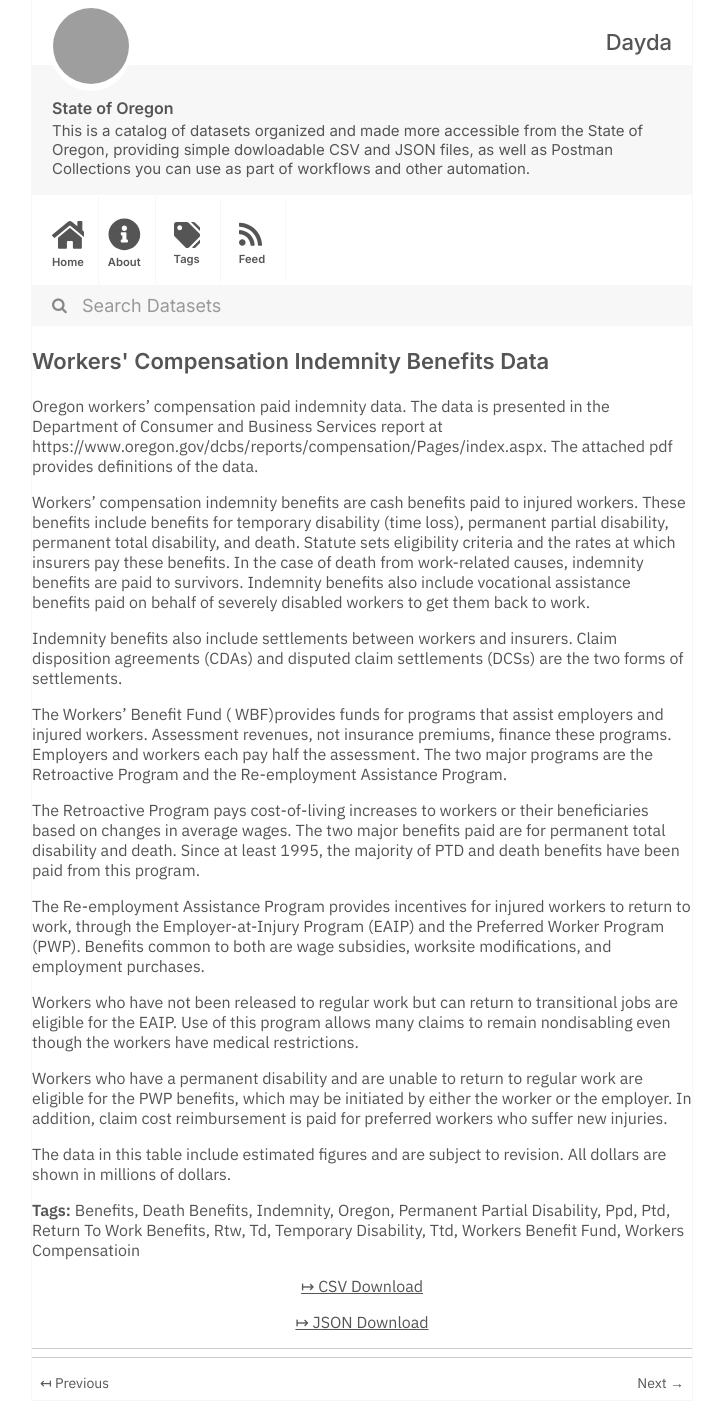
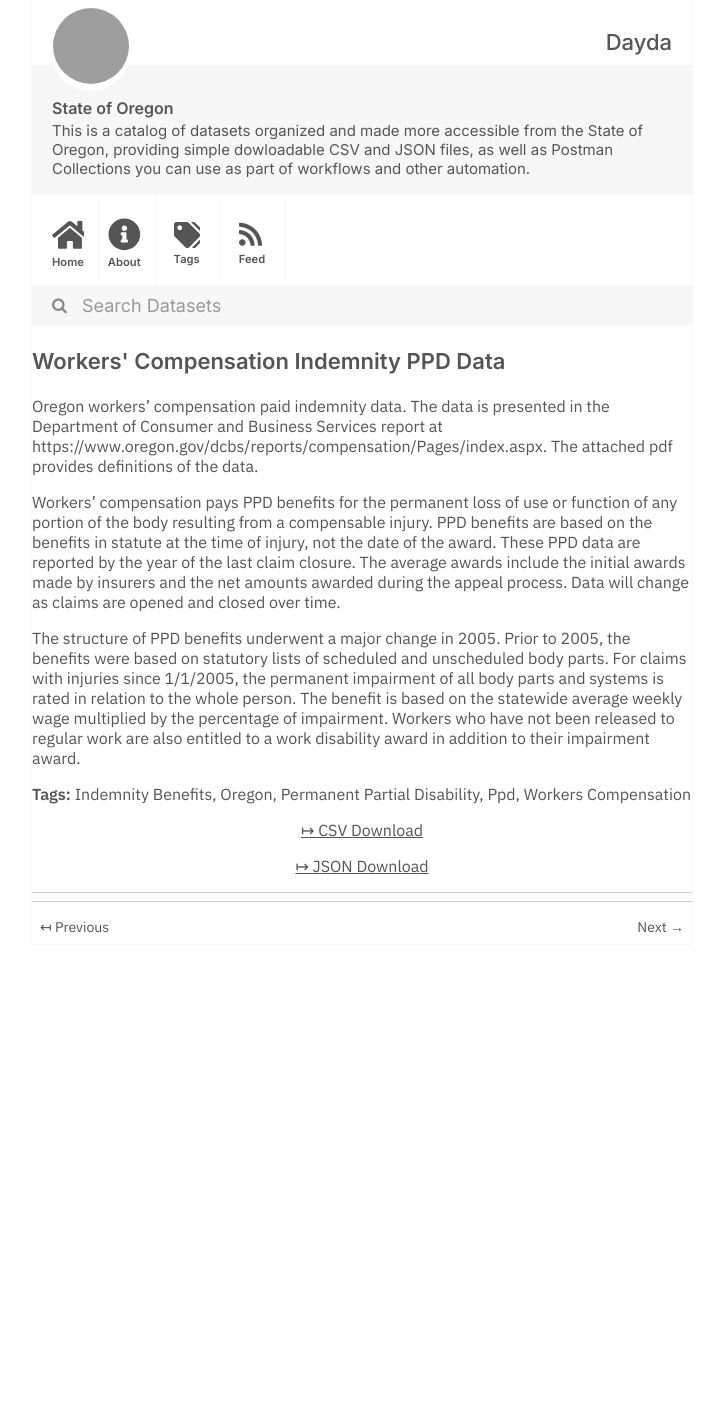
Before and after one commit to dayda-entities/state-of-oregon, a Jekyll site: the page built from _posts/2020-11-10-workers'-compensation-indemnit.md, in a window 1280 px wide. Shown: the whole page, without its empty margins (278-1000 px from the left). Built offline with Jekyll 4.4.1, drawn with Linux system fonts in a browser that asks for light colours; after the commit the page ends 945 px from its top, so only the background shows below that; grey boxes are pictures that could not be loaded.

Commit message:
Publish Data

```diff
--- a/_posts/2020-11-10-workers'-compensation-indemnit.md
+++ b/_posts/2020-11-10-workers'-compensation-indemnit.md
@@ -1,45 +1,24 @@
 ---
-title: Workers' Compensation Indemnity Benefits Data
-created: '2020-11-10T17:22:19.766695'
-modified: '2020-11-10T17:22:19.766709'
+title: Workers' Compensation Indemnity PPD Data
+created: '2020-11-10T17:22:54.415873'
+modified: '2020-11-10T17:22:54.415884'
 state: active
 type: dataset
 tags:
-  - Benefits
-  - Death Benefits
-  - Indemnity
+  - Indemnity Benefits
   - Oregon
   - Permanent Partial Disability
   - Ppd
-  - Ptd
-  - Return To Work Benefits
-  - Rtw
-  - Td
-  - Temporary Disability
-  - Ttd
-  - Workers Benefit Fund
-  - Workers Compensatioin
+  - Workers Compensation
 groups:
   - Local Government
-csv_url: 'https://data.oregon.gov/api/views/c9vf-3hni/rows.csv?accessType=DOWNLOAD'
-json_url: 'https://data.oregon.gov/api/views/c9vf-3hni/rows.json?accessType=DOWNLOAD'
+csv_url: 'https://data.oregon.gov/api/views/q9aa-cbyu/rows.csv?accessType=DOWNLOAD'
+json_url: 'https://data.oregon.gov/api/views/q9aa-cbyu/rows.json?accessType=DOWNLOAD'
 layout: post
 
 ---
 Oregon workers' compensation paid indemnity data. The data is presented in the Department of Consumer and Business Services report at https://www.oregon.gov/dcbs/reports/compensation/Pages/index.aspx. The attached pdf provides definitions of the data.
 
-Workers’ compensation indemnity benefits are cash benefits paid to injured workers. These benefits include benefits for temporary disability (time loss), permanent partial disability, permanent total disability, and death. Statute sets eligibility criteria and the rates at which insurers pay these benefits. In the case of death from work-related causes, indemnity benefits are paid to survivors. Indemnity benefits also include vocational assistance benefits paid on behalf of severely disabled workers to get them back to work.
+Workers’ compensation pays PPD benefits for the permanent loss of use or function of any portion of the body resulting from a compensable injury. PPD benefits are based on the benefits in statute at the time of injury, not the date of the award. These PPD data are reported by the year of the last claim closure. The average awards include the initial awards made by insurers and the net amounts awarded during the appeal process. Data will change as claims are opened and closed over time.
 
-Indemnity benefits also include settlements between workers and insurers. Claim disposition agreements (CDAs) and disputed claim settlements (DCSs) are the two forms of settlements.
-
-The Workers' Benefit Fund ( WBF)provides funds for programs that assist employers and injured workers. Assessment revenues, not insurance premiums, finance these programs. Employers and workers each pay half the assessment. The two major programs are the Retroactive Program and the Re-employment Assistance Program.
-
-The Retroactive Program pays cost-of-living increases to workers or their beneficiaries based on changes in average wages. The two major benefits paid are for permanent total disability and death. Since at least 1995, the majority of PTD and death benefits have been paid from this program.
-
-The Re-employment Assistance Program provides incentives for injured workers to return to work, through the Employer-at-Injury Program (EAIP) and the Preferred Worker Program (PWP). Benefits common to both are wage subsidies, worksite modifications, and employment purchases.
-
-Workers who have not been released to regular work but can return to transitional jobs are eligible for the EAIP. Use of this program allows many claims to remain nondisabling even though the workers have medical restrictions.
-
-Workers who have a permanent disability and are unable to return to regular work are eligible for the PWP benefits, which may be initiated by either the worker or the employer. In addition, claim cost reimbursement is paid for preferred workers who suffer new injuries.
-
-The data in this table include estimated figures and are subject to revision. All dollars are shown in millions of dollars.
+The structure of PPD benefits underwent a major change in 2005. Prior to 2005, the benefits were based on statutory lists of scheduled and unscheduled body parts. For claims with injuries since 1/1/2005, the permanent impairment of all body parts and systems is rated in relation to the whole person. The benefit is based on the statewide average weekly wage multiplied by the percentage of impairment. Workers who have not been released to regular work are also entitled to a work disability award in addition to their impairment award.
```
